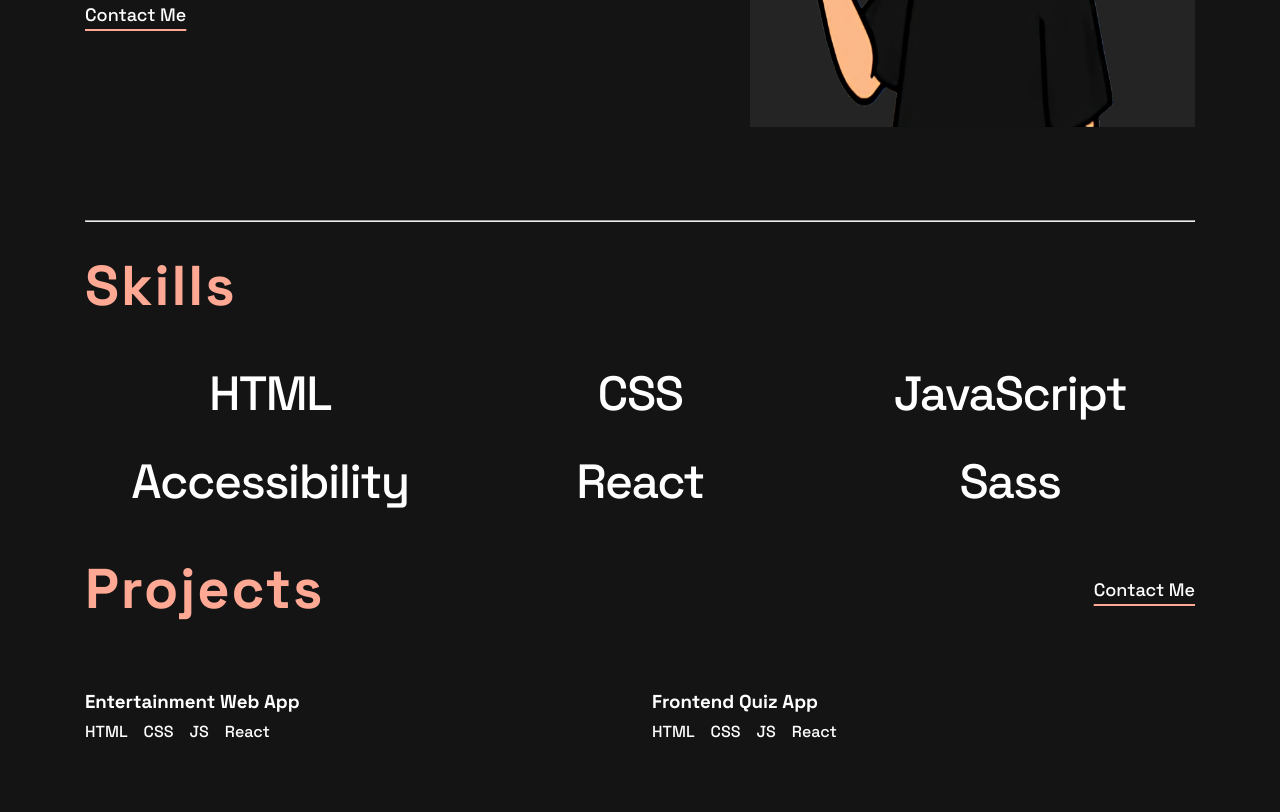
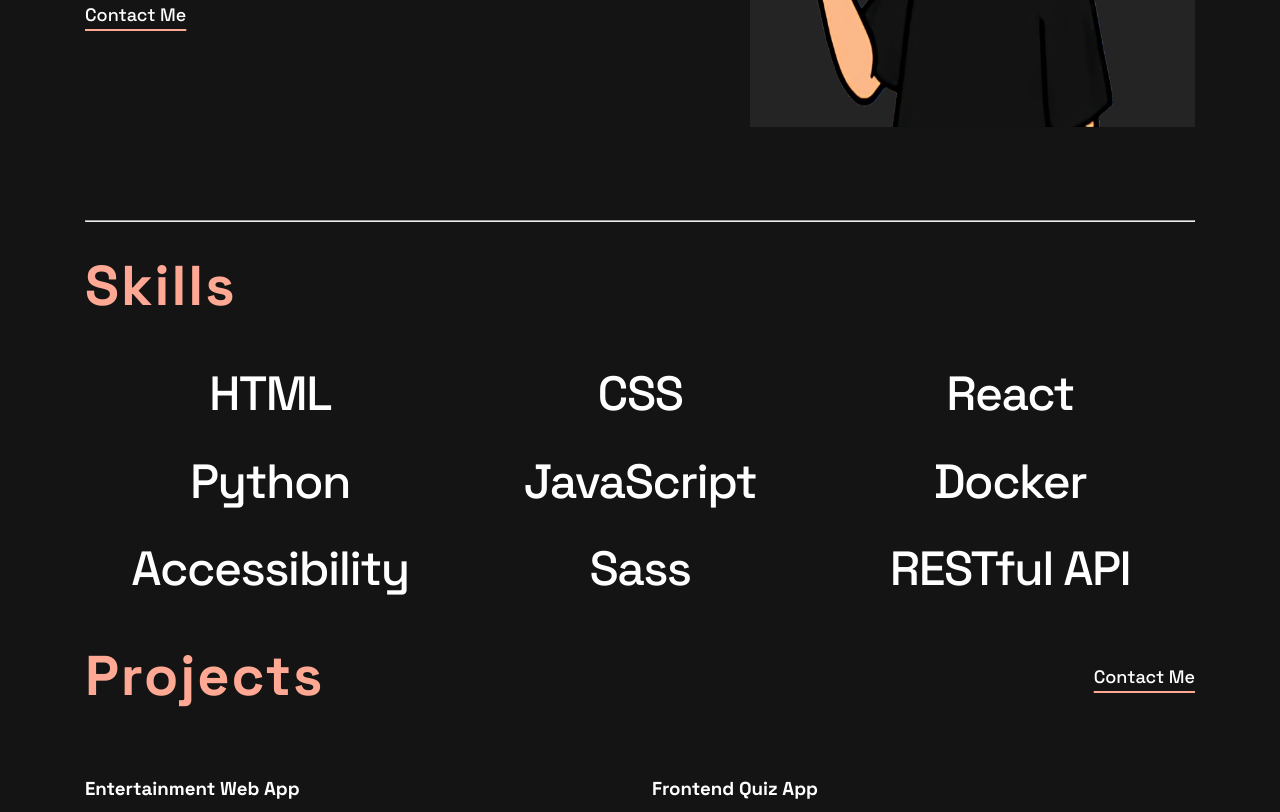
Before and after one commit to aulakhsahib/sahibaulakh.com, a website built with Vite: page index.html in a window 1280 px wide. Shown: the part 473-1285 px from the top of the page. Built offline with nearby package versions, Linux system fonts and the light colour scheme; files whose address does not match are found by name.

Commit message:
added skills

```diff
--- a/index.html
+++ b/index.html
@@ -42,10 +42,13 @@
           <div class="skills">
             <p>HTML</p>
             <p>CSS</p>
+            <p>React</p>
+            <p>Python</p>
             <p>JavaScript</p>
+            <p>Docker</p>
             <p>Accessibility</p>
-            <p>React</p>
             <p>Sass</p>
+            <p>RESTful API</p>
           </div>
         </section>
 
```
